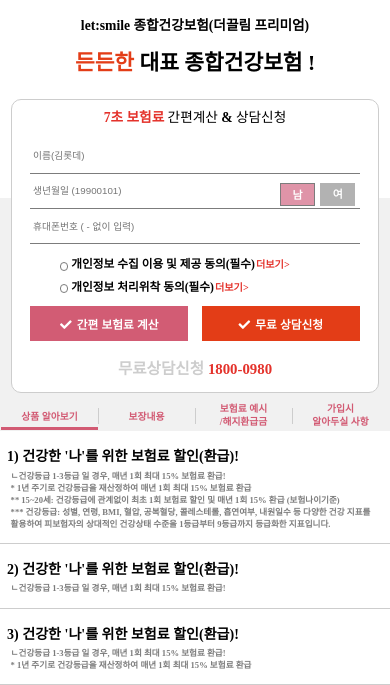
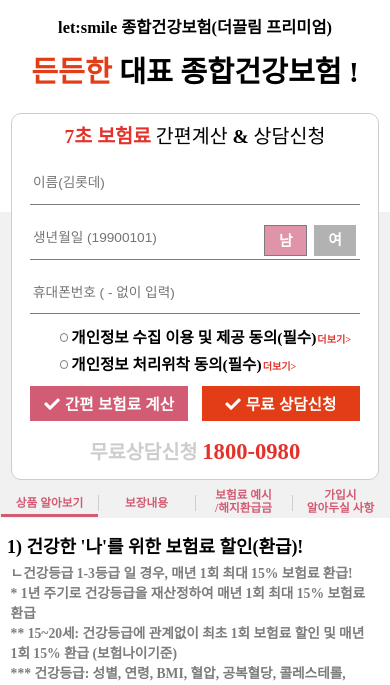
Before and after one commit to myungwan-git/com-work, a plain HTML site: page index3.html in a window 390 px wide. Shown: the part 114-799 px from the top of the page. Drawn offline with Linux system fonts and the light colour scheme.

Commit message:
20210927 response media query 3

```diff
--- a/style3.css
+++ b/style3.css
@@ -127,7 +127,7 @@ button {border-width: 0;}
     .header__inner h1 img {width: 35vw; }
 
     /*top-content*/
-    .main__title {font-size: 3.5vw;}
+
     .main__description {font-size: 1.8vw;}
     .main__right__description {font-size: 1.8vw;}
     .main__right__description > span {font-size: 1.5vw;}
@@ -157,34 +157,36 @@ button {border-width: 0;}
     .top-content {display: none;}
     .mo__top-content {display: block;}
     .main {display: block; text-align: center;}
-    .main__subject {font-size: 5.5vw; }
+    .main__subject {font-size: 7.5vw; }
     .main__subject > strong { color: var(--bold-red);}
+    .main__title {font-size: 4.2vw;}
 
     /*form*/
-    .form__title {font-size: 3.5vw;}
+    .form__title {font-size: 5vw;}
     .form__type1 {display: block;}
-    .form__type1 input {height: 9vw; }
-    .form__type1 input {font-size: 2.5vw;}
-    .gender__inner label, .gender__inner input:checked + label { width: 9vw; height: 6vw; font-size: 2.8vw; line-height: 6vw;}
+    .form__type1 input {height: 11vw; }
+    .form__type1 input {font-size: 3.5vw;}
+    .form__birth { margin: 3vw 0;}
+    .gender__inner label, .gender__inner input:checked + label { width: 11vw; height: 8vw; font-size: 3.8vw; line-height: 8vw;}
     .form__type2 {display: block; padding: 1.569858712715856% 0;}
     .type2__agree2 {padding-top: 1.569858712715856%;}
     .form__agree {margin-left: 4vw;}
-    .form__agree > label {font-size: 3vw;}
+    .form__agree > label {font-size: 4vw;}
     .form__agree > a {font-size: 2.6vw;}
     .form__agree label:before {top: 28%;}
     .form__agree input:checked + label:after {left: 0.2%; top: 31%; width: 1.7vw; height: 1.7vw;}
-    .form__btn > button { font-size: 3vw; width: 48%; height: 9vw;}
+    .form__btn > button { font-size: 4vw; width: 48%; height: 9vw;}
     .gtm_kakao_click,
     .gtm_happy_click {display: none;}
-    .form__call-tel {font-size: 4vw; }
-    .form__type4 .form__call-tel > strong > a { font-size: 3.8vw;}
+    .form__call-tel {font-size: 5vw; }
+    .form__type4 .form__call-tel > strong > a { font-size: 5.8vw;}
     .form__call-tel {padding: 2.354788069073783% 0;}
     /*tab*/
-    .tab__list li {font-size: 2.5vw; height: 7rem; line-height: 7rem;}
+    .tab__list li {font-size: 3vw; height: 7rem; line-height: 7rem;}
     .tab__list li.on {border-bottom: 3px solid var(--middle-pink); }
     .tab__list li + li:before {height: 4rem;}
-    .sec__title {font-size: 3.6rem;}
-    .content__section .sec__list {font-size: 2.2rem;}
+    .sec__title {font-size: 4.6rem;}
+    .content__section .sec__list {font-size: 3.5rem;}
     .tab__list li > span {display: block;}
     .tab__list li:nth-child(3),
     .tab__list li:nth-child(4) {height: 7rem; line-height: 3.3rem;}
```
